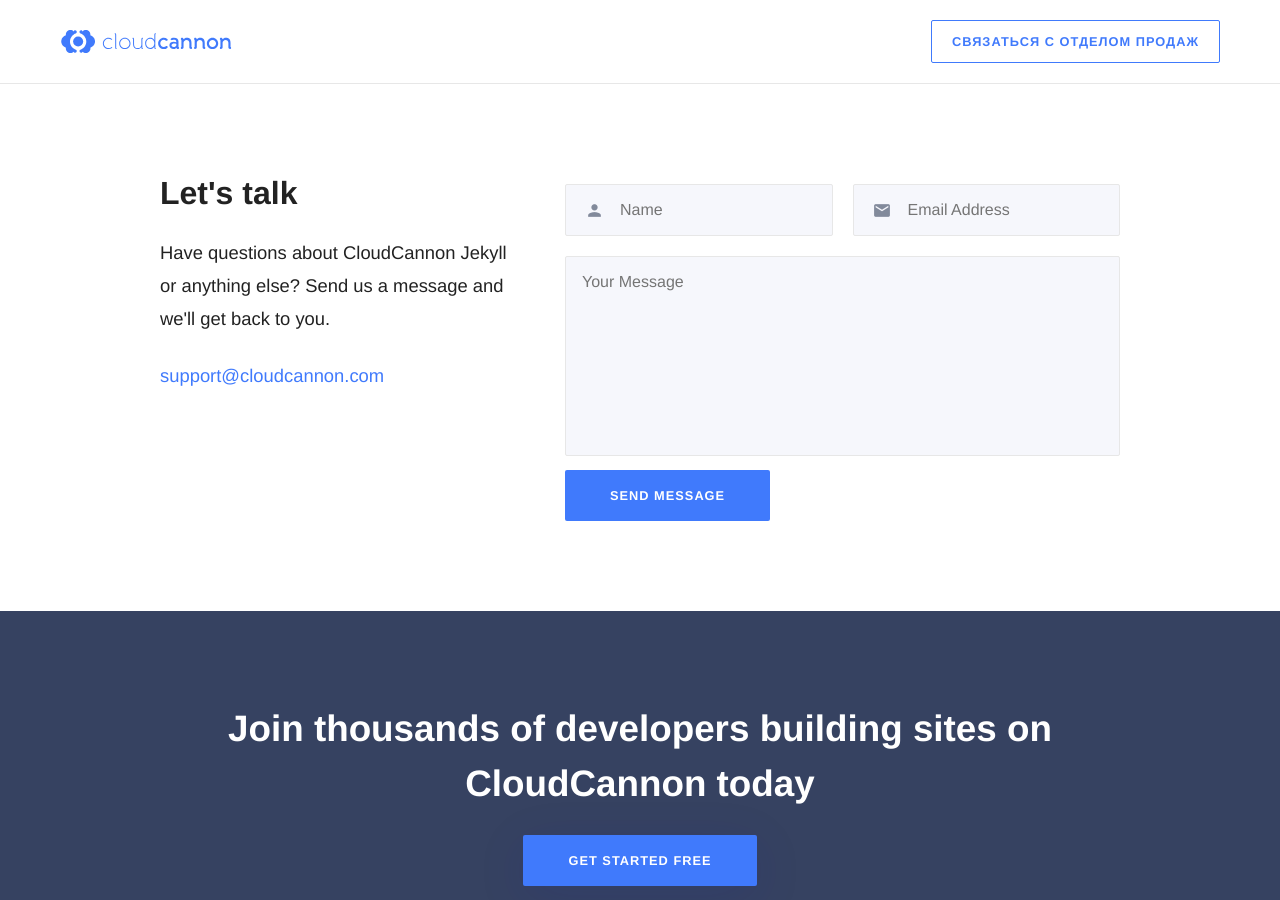
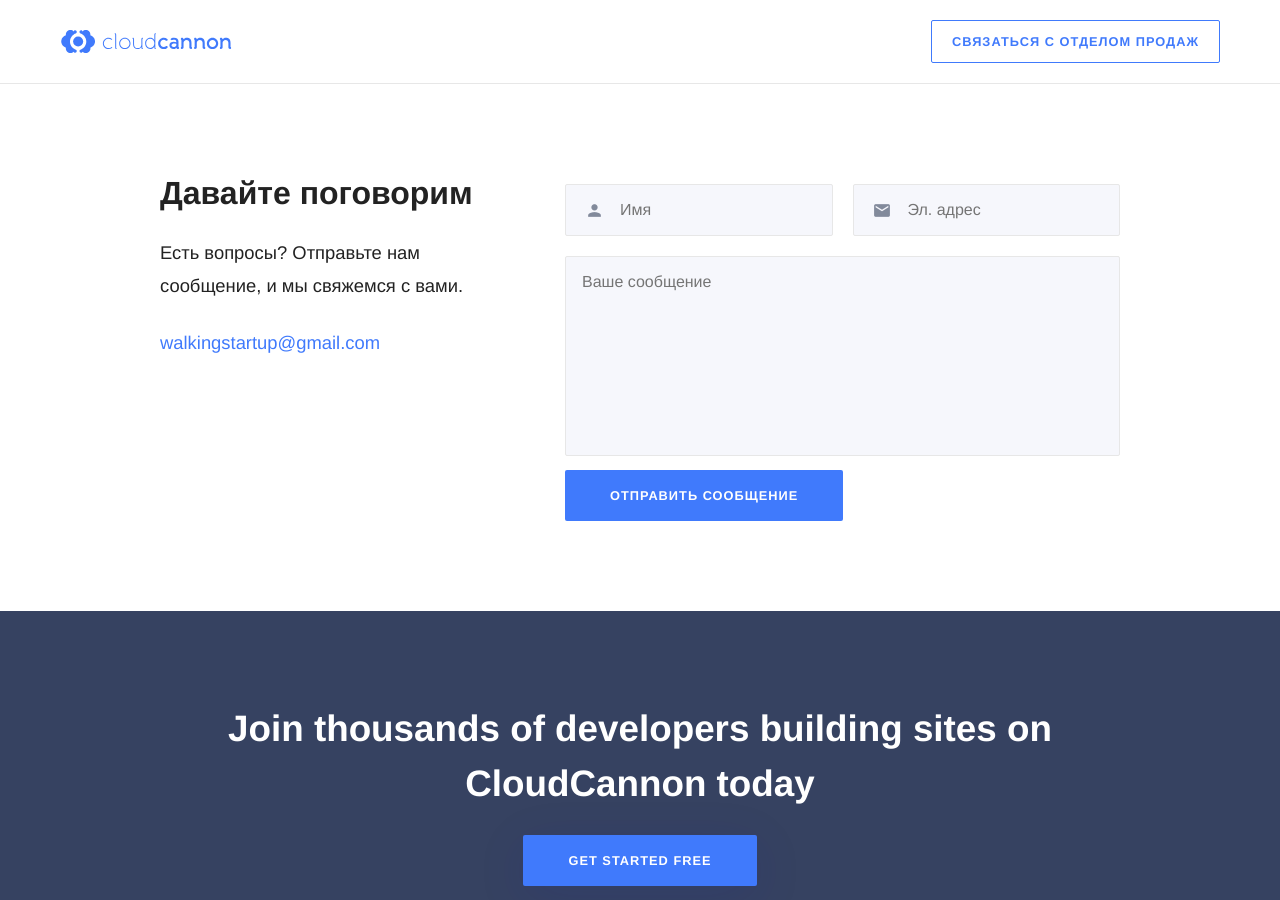
Before and after one commit to RakhimyanTim/adroholic.github.io, a Jekyll site: the page built from pages/contact.html, in a window 1280 px wide and 900 px high. Built offline with Jekyll 4.4.1, drawn with Linux system fonts in a browser that asks for light colours; some web fonts are replaced.

Commit message:
Update contact.html

```diff
--- a/pages/contact.html
+++ b/pages/contact.html
@@ -8,28 +8,28 @@
 <div class="contact">
 	<div class="wrapper">
 		<div class="contact-content">
-			<h2>Let's talk</h2>
-			<p>Have questions about CloudCannon Jekyll or anything else? Send us a message and we'll get back to you.</p>
-			<p><a href="mailto:support@cloudcannon.com">support@cloudcannon.com</a></p>
+			<h2>Давайте поговорим</h2>
+			<p>Есть вопросы? Отправьте нам сообщение, и мы свяжемся с вами.</p>
+			<p><a href="mailto:walkingstartup@gmail.com">walkingstartup@gmail.com</a></p>
 		</div>
 		<form action="/contact-success/" method="post" class="contact-form">
-			<input type="hidden" name="_to" value="support@cloudcannon.com">
+			<input type="hidden" name="_to" value="walkingstartup@gmail.com">
 
 			<div class="text-field">
 				<label class="form-icon">
 					<i class="material-icons">person</i>
-					<input type="text" name="name" id="name" placeholder="Name">
+					<input type="text" name="name" id="name" placeholder="Имя">
 				</label>
 
 				<label class="form-icon">
 					<i class="material-icons">email</i>
-					<input type="email" name="email" id="email" placeholder="Email Address" required>
+					<input type="email" name="email" id="email" placeholder="Эл. адрес" required>
 				</label>
 			</div>
 
-			<textarea name="message" id="message" placeholder="Your Message"></textarea>
+			<textarea name="message" id="message" placeholder="Ваше сообщение"></textarea>
 
-			<input type="submit" value="Send Message">
+			<input type="submit" value="Отправить сообщение">
 		</form>
 	</div>
 </div>
```
